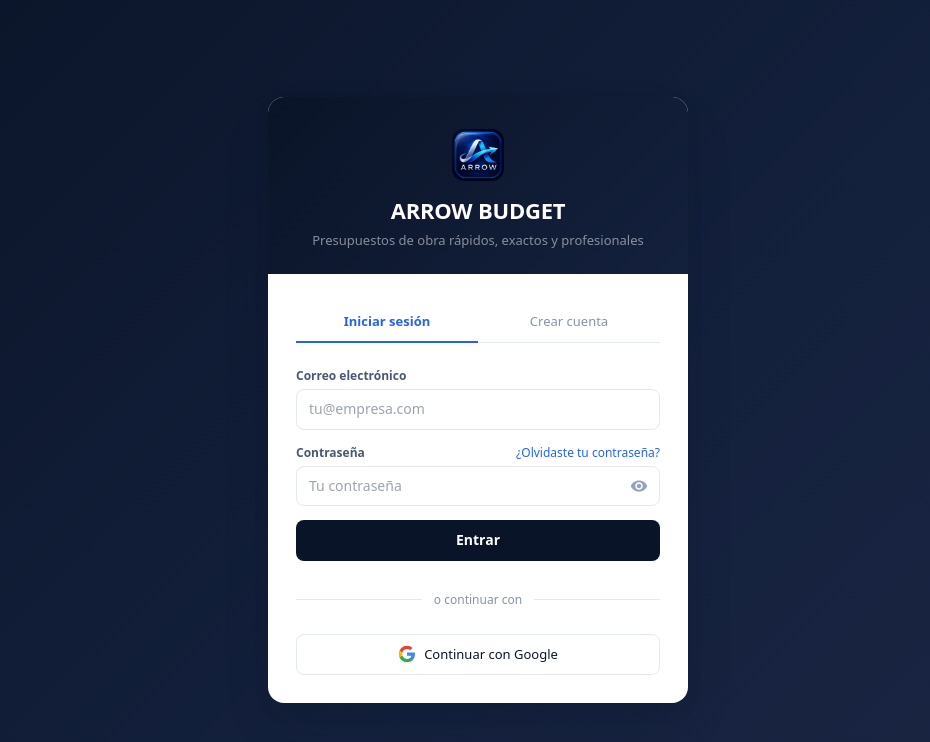
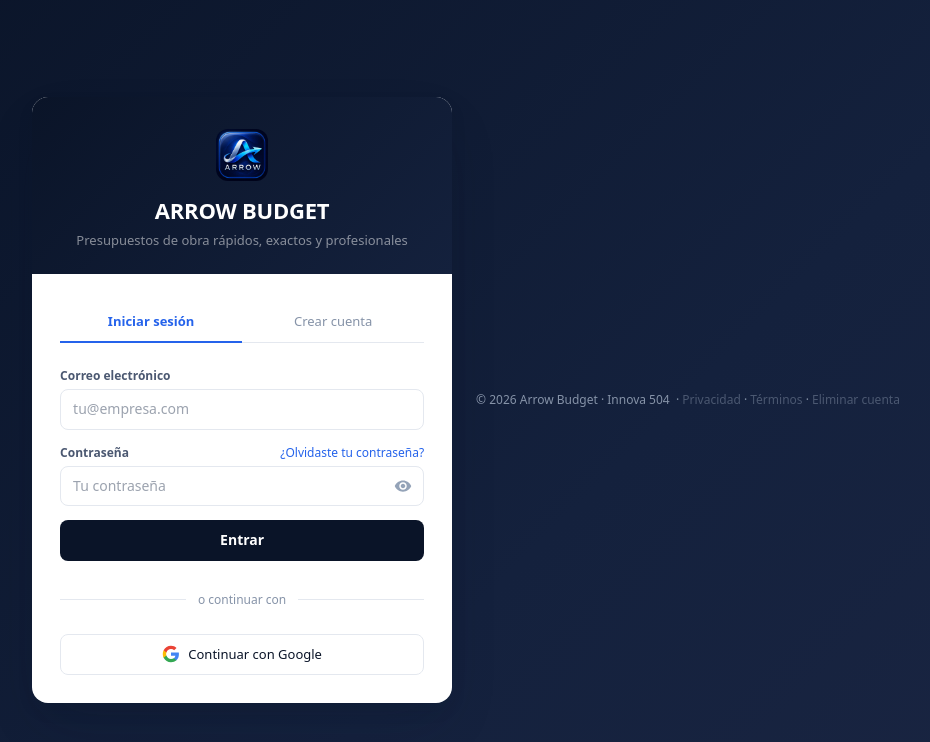
Before and after one commit to martinezsamuel9-oss/ArrowBudget, a React (Vite) app in the folder frontend/: page /login in a window 1280 px wide. Shown: the top 742 px of the page, without its empty margins (162-1092 px from the left). Built offline with nearby package versions, Linux system fonts and the light colour scheme; no server answers.

Commit message:
feat: páginas legales y links en footer del login

```diff
--- a/frontend/src/pages/LoginPage.jsx
+++ b/frontend/src/pages/LoginPage.jsx
@@ -352,6 +352,16 @@ export default function LoginPage() {
 
         </div>
       </div>
+
+      {/* Footer */}
+      <div style={{ textAlign: 'center', padding: '16px 24px', fontSize: 12, color: 'var(--c-text-3)' }}>
+        &copy; {new Date().getFullYear()} Arrow Budget · Innova 504 &nbsp;·&nbsp;
+        <a href="/privacidad.html" target="_blank" style={{ color: 'var(--c-text-2)', textDecoration: 'none' }}>Privacidad</a>
+        &nbsp;·&nbsp;
+        <a href="/terminos.html" target="_blank" style={{ color: 'var(--c-text-2)', textDecoration: 'none' }}>Términos</a>
+        &nbsp;·&nbsp;
+        <a href="/eliminar-cuenta.html" target="_blank" style={{ color: 'var(--c-text-2)', textDecoration: 'none' }}>Eliminar cuenta</a>
+      </div>
     </div>
   )
 }
```
